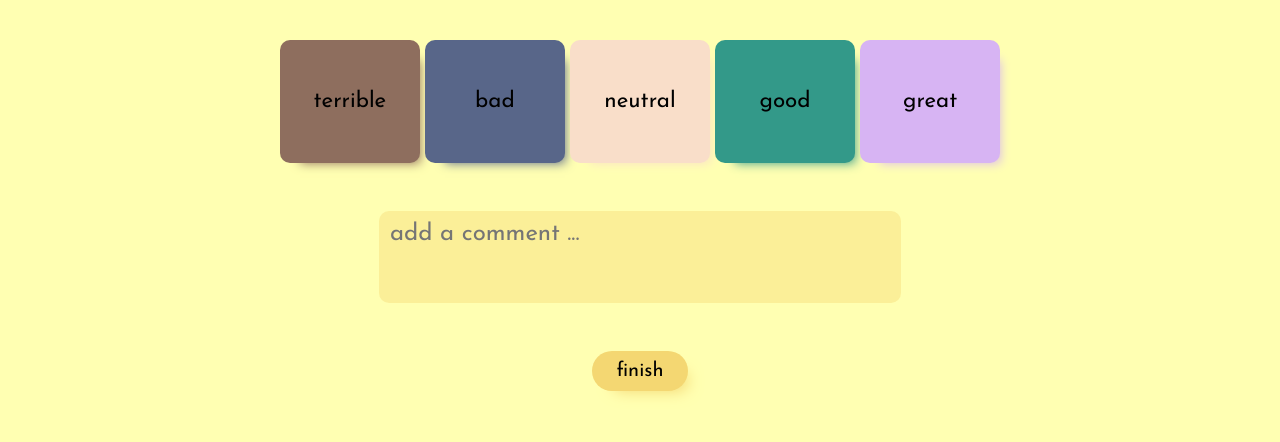
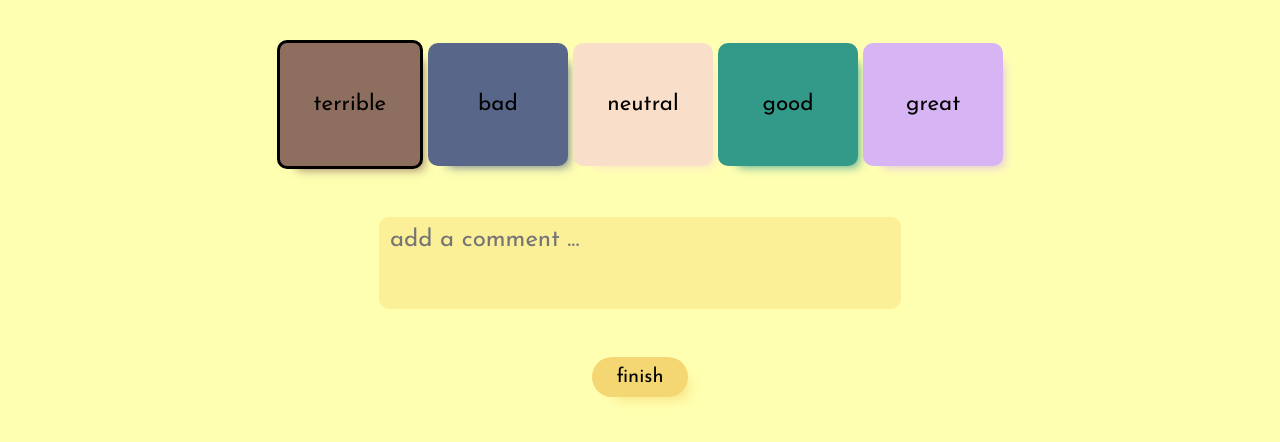
Before and after one commit to cse110-fa22-group16/cse110-fa22-group16, a plain HTML site: page source/hello-page/prompt-page.html in a window 1280 px wide. Both pictures are taken after a click on the label "terrible". Shown: the part 268-710 px from the top of the page. Drawn offline with Linux system fonts and the light colour scheme.

Commit message:
add style for check feeling button

```diff
--- a/source/hello-page/hello-style.css
+++ b/source/hello-page/hello-style.css
@@ -174,3 +174,7 @@ textarea {
     font-size: 1.5rem;
     padding: 0.7rem;
 }
+
+.feelingsChoices input[type='radio']:checked+label {
+    border: 3px solid #000000;
+}
```
